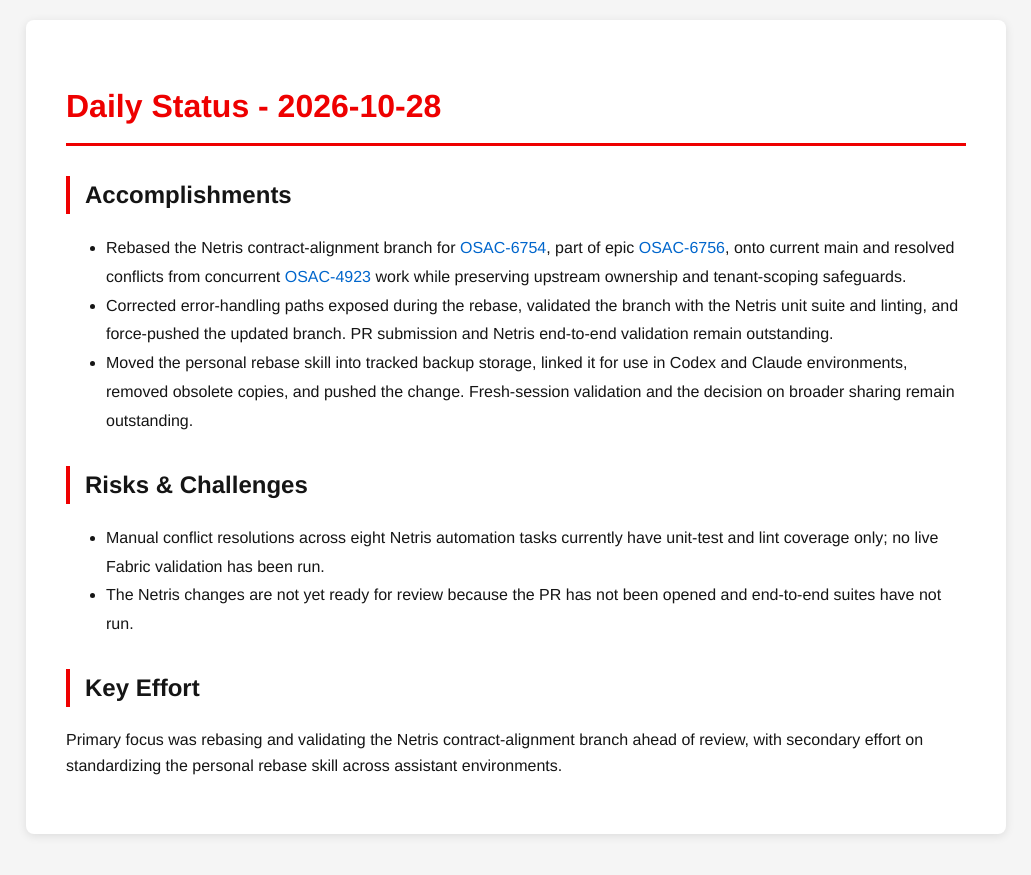
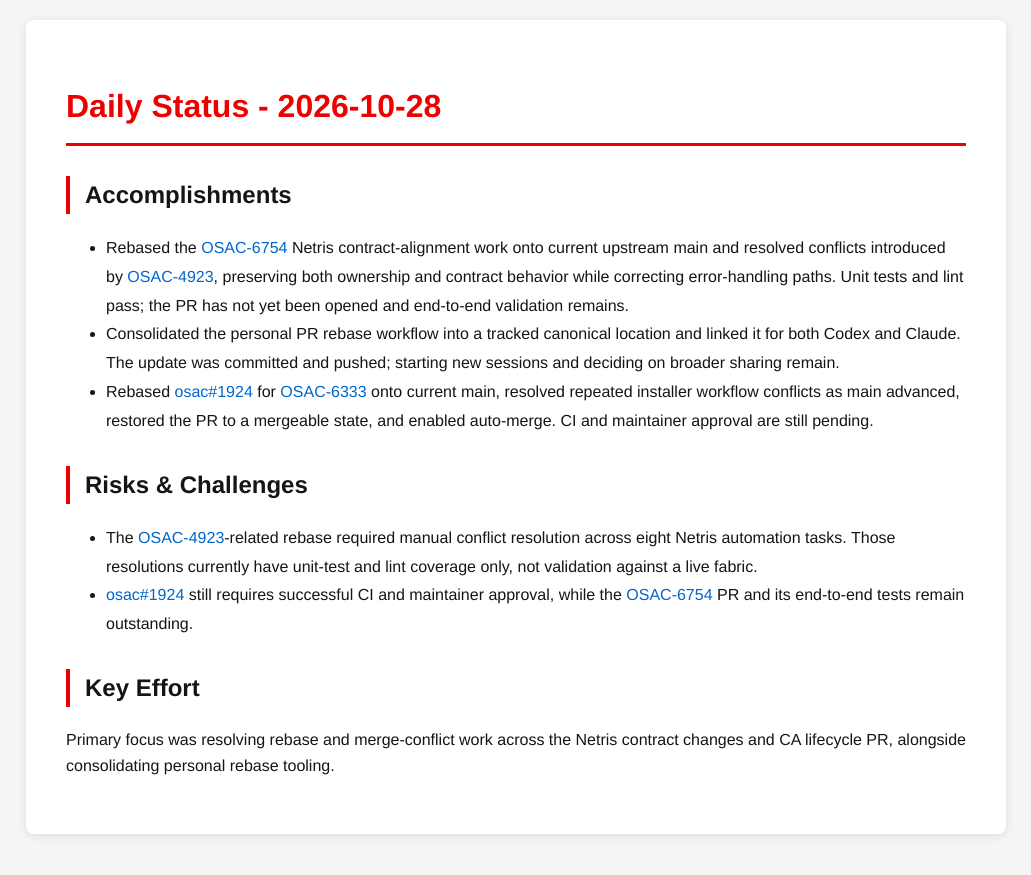
Before and after one commit to tzvatot/daily-status, a Jekyll site: the page built from 2026-10-28.md, in a window 1280 px wide. Shown: the top 875 px of the page, without its empty margins (124-1155 px from the left). Built offline with Jekyll 4.4.1, drawn with Linux system fonts in a browser that asks for light colours.

Commit message:
Daily status update - 2026-10-28

```diff
--- a/2026-10-28.md
+++ b/2026-10-28.md
@@ -7,13 +7,13 @@
 # Daily Status - 2026-10-28
 
 ## Accomplishments
-- Rebased the Netris contract-alignment branch for [OSAC-6754](https://redhat.atlassian.net/browse/OSAC-6754), part of epic [OSAC-6756](https://redhat.atlassian.net/browse/OSAC-6756), onto current main and resolved conflicts from concurrent [OSAC-4923](https://redhat.atlassian.net/browse/OSAC-4923) work while preserving upstream ownership and tenant-scoping safeguards.
-- Corrected error-handling paths exposed during the rebase, validated the branch with the Netris unit suite and linting, and force-pushed the updated branch. PR submission and Netris end-to-end validation remain outstanding.
-- Moved the personal rebase skill into tracked backup storage, linked it for use in Codex and Claude environments, removed obsolete copies, and pushed the change. Fresh-session validation and the decision on broader sharing remain outstanding.
+- Rebased the [OSAC-6754](https://redhat.atlassian.net/browse/OSAC-6754) Netris contract-alignment work onto current upstream main and resolved conflicts introduced by [OSAC-4923](https://redhat.atlassian.net/browse/OSAC-4923), preserving both ownership and contract behavior while correcting error-handling paths. Unit tests and lint pass; the PR has not yet been opened and end-to-end validation remains.
+- Consolidated the personal PR rebase workflow into a tracked canonical location and linked it for both Codex and Claude. The update was committed and pushed; starting new sessions and deciding on broader sharing remain.
+- Rebased [osac#1924](https://github.com/osac-project/osac/pull/1924) for [OSAC-6333](https://redhat.atlassian.net/browse/OSAC-6333) onto current main, resolved repeated installer workflow conflicts as main advanced, restored the PR to a mergeable state, and enabled auto-merge. CI and maintainer approval are still pending.
 
 ## Risks & Challenges
-- Manual conflict resolutions across eight Netris automation tasks currently have unit-test and lint coverage only; no live Fabric validation has been run.
-- The Netris changes are not yet ready for review because the PR has not been opened and end-to-end suites have not run.
+- The [OSAC-4923](https://redhat.atlassian.net/browse/OSAC-4923)-related rebase required manual conflict resolution across eight Netris automation tasks. Those resolutions currently have unit-test and lint coverage only, not validation against a live fabric.
+- [osac#1924](https://github.com/osac-project/osac/pull/1924) still requires successful CI and maintainer approval, while the [OSAC-6754](https://redhat.atlassian.net/browse/OSAC-6754) PR and its end-to-end tests remain outstanding.
 
 ## Key Effort
-Primary focus was rebasing and validating the Netris contract-alignment branch ahead of review, with secondary effort on standardizing the personal rebase skill across assistant environments.
+Primary focus was resolving rebase and merge-conflict work across the Netris contract changes and CA lifecycle PR, alongside consolidating personal rebase tooling.
```
